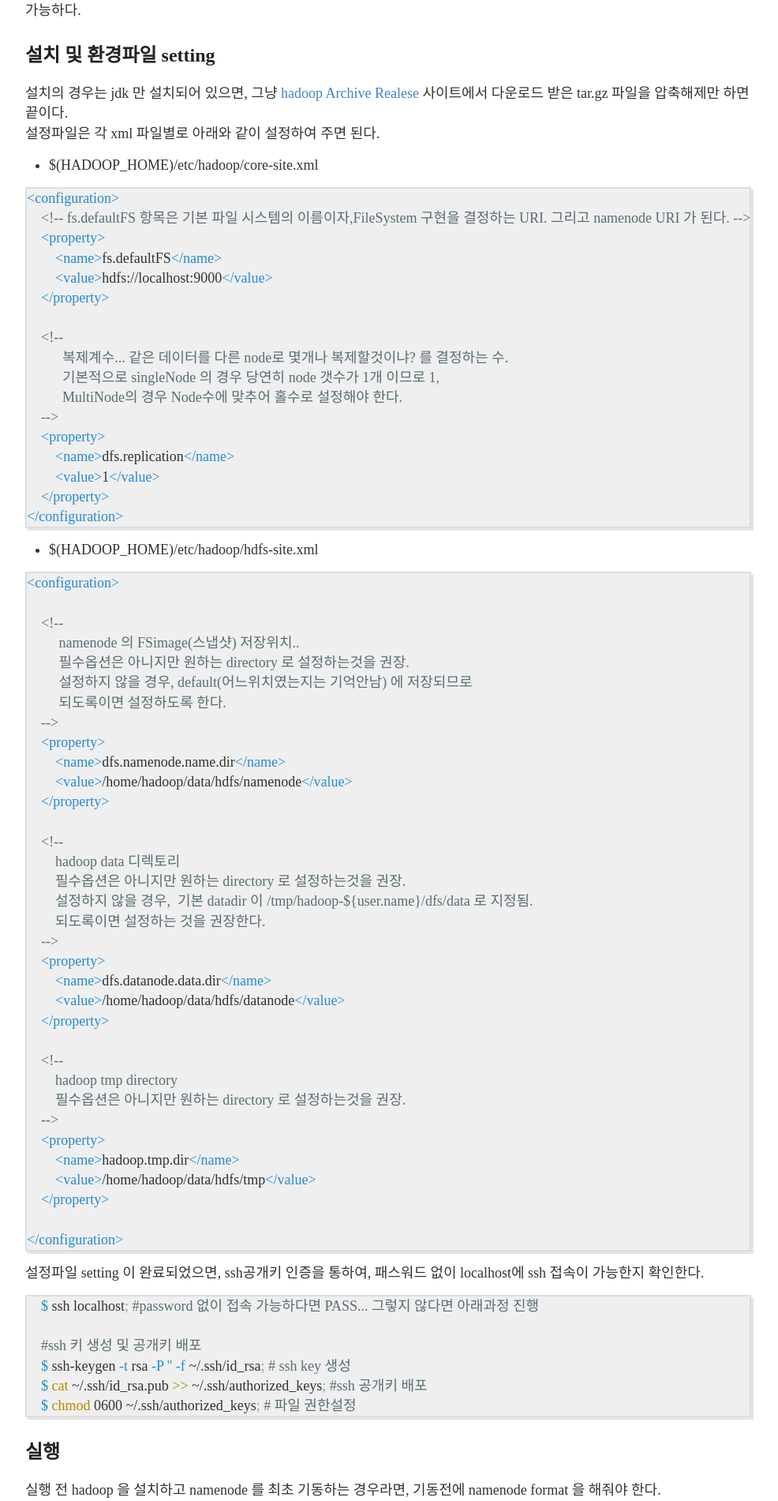
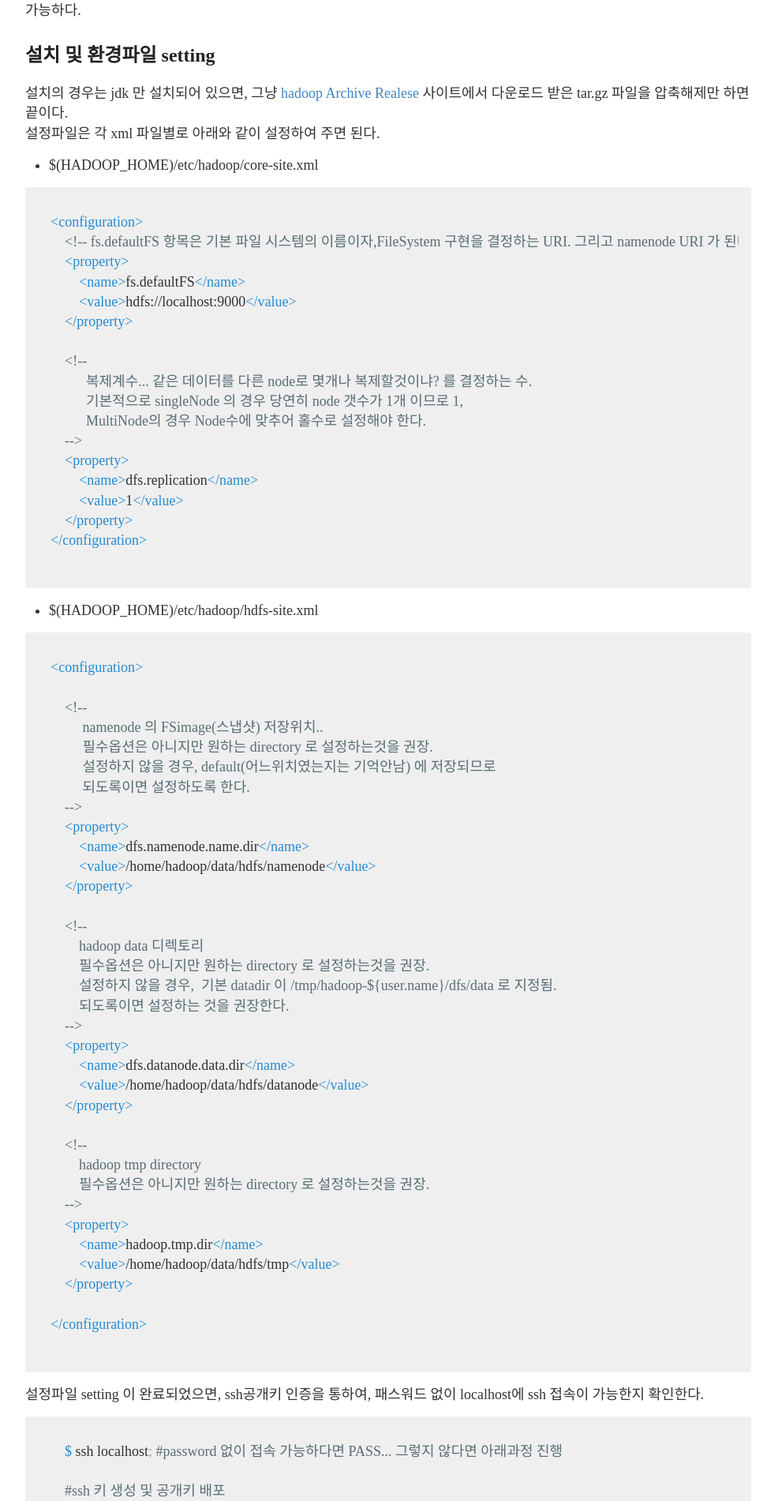
Before and after one commit to jaeheon209/gymbombom.github.io, a Jekyll site: the page built from _posts/2019-11-25-1-hadoop-singlenode-install.md, in a window 1280 px wide. Shown: the part 490-2391 px from the top of the page at 79% size, without its empty margins (148-1134 px from the left). Built offline with Jekyll 4.4.1, drawn with Linux system fonts in a browser that asks for light colours; nearby versions of some CDN libraries; some web fonts are replaced.

Commit message:
markdown code hightlight 부분  스타일 변경

```diff
--- a/_sass/_highlights.scss
+++ b/_sass/_highlights.scss
@@ -1,14 +1,24 @@
 
-
+/*
 .highlight {
   background-color: #efefef;
-  //padding: 7px 7px 7px 10px;
+  padding: 7px 7px 7px 10px;
   border: 1px solid #ddd;
   -moz-box-shadow: 3px 3px rgba(0,0,0,0.1);
   -webkit-box-shadow: 3px 3px rgba(0,0,0,0.1);
   box-shadow: 3px 3px rgba(0,0,0,0.1);
   //margin: 20px 0 20px 0;
-  overflow: scroll;
+  overflow: auto;
+}
+*/
+
+.highlight {
+  background-color: #efefef;
+  border-radius: 3px;
+  line-height: 1.4;
+  margin: 0 0 1rem;
+  padding: 1rem;
+  overflow: auto;
 }
 
 code {
```
